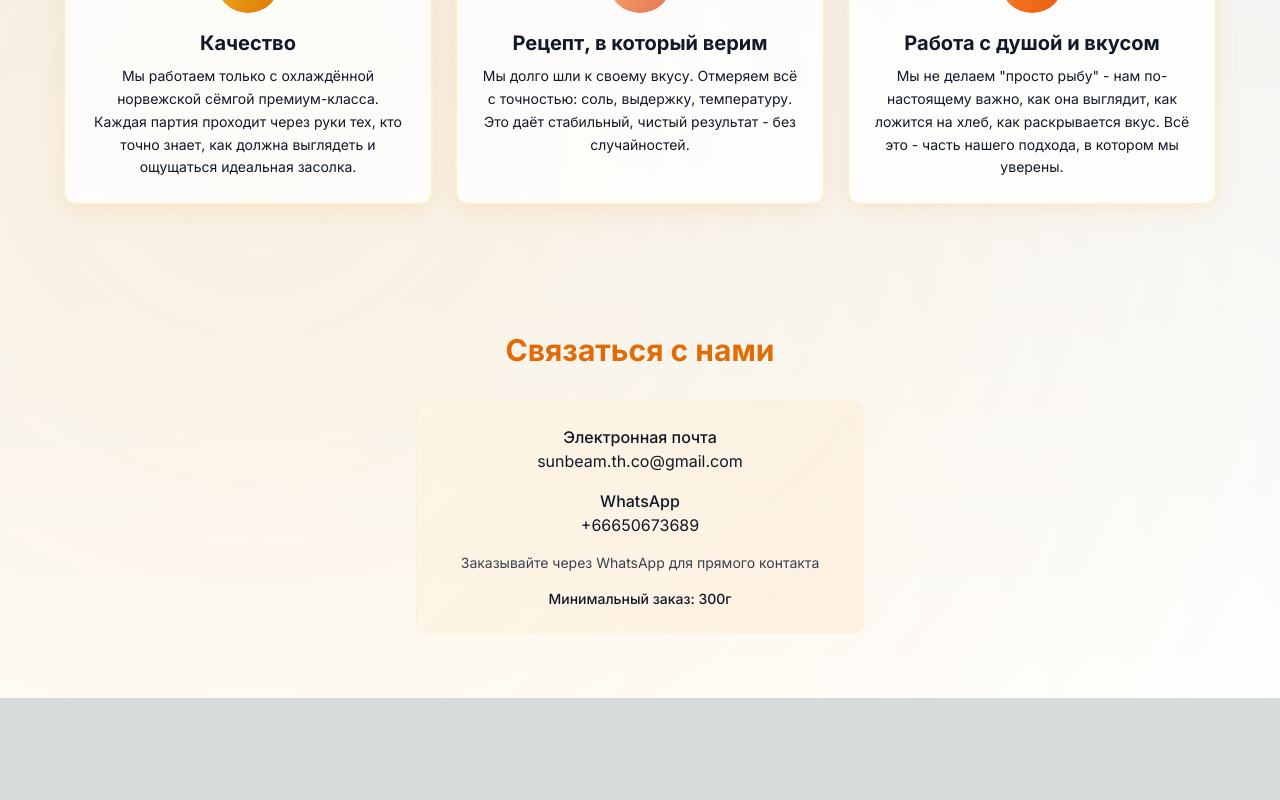
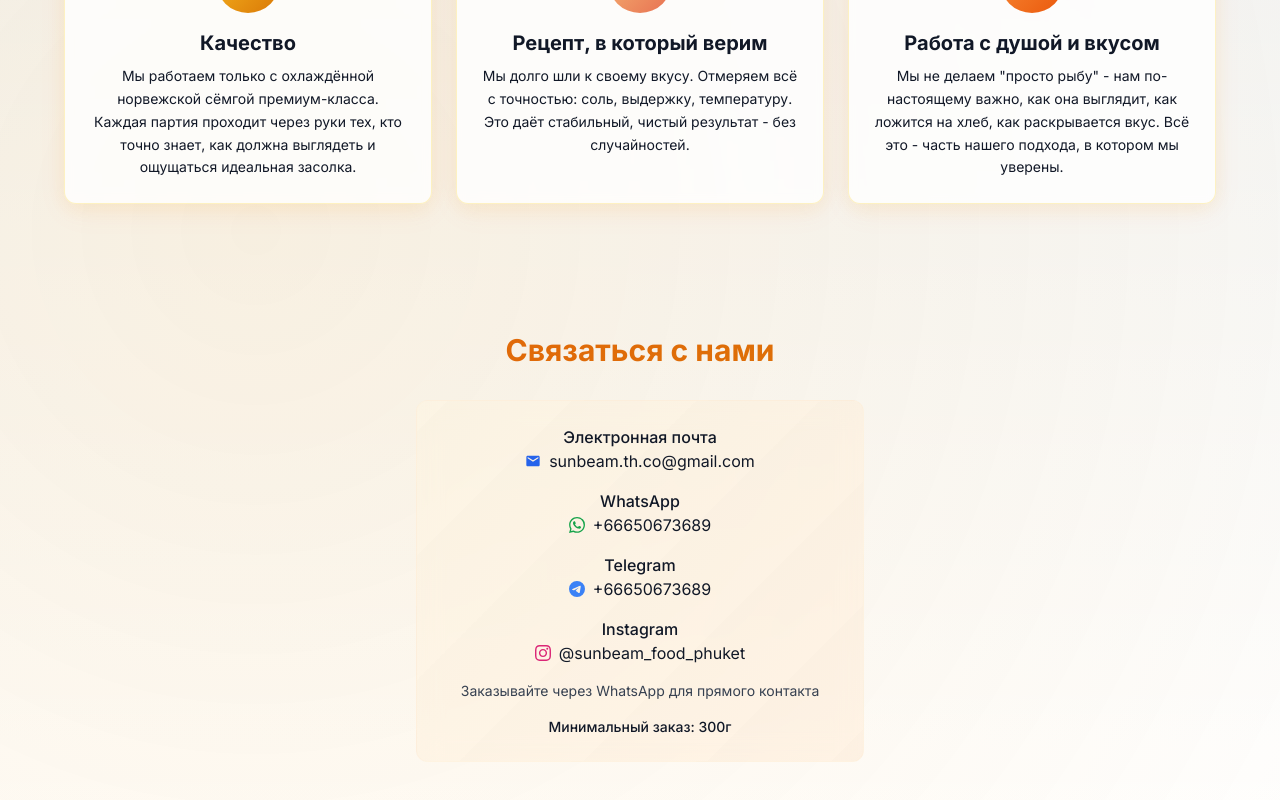
Before and after one commit to Birserg/fish_shop, a Next.js app: page / in a window 1280 px wide. Shown: the part 2232-3032 px from the top of the page. Before the commit the page ends 2930 px from the top, so only its background shows below. Built offline with nearby package versions, Linux system fonts and the light colour scheme.

Commit message:
added instagram and telegram to contacts

```diff
--- a/app/page.tsx
+++ b/app/page.tsx
@@ -137,6 +137,7 @@
       contact: "Contact Us",
       email: "Email",
       whatsapp: "WhatsApp",
+      instagram: "Instagram",
       telegram: "Telegram",
       orderInfo: "Order via WhatsApp for direct contact",
       minOrder: "Minimum order: 300g",
@@ -188,6 +189,7 @@
       contact: "Связаться с нами",
       email: "Электронная почта",
       whatsapp: "WhatsApp",
+      instagram: "Instagram",
       telegram: "Telegram",
       orderInfo: "Заказывайте через WhatsApp для прямого контакта",
       minOrder: "Минимальный заказ: 300г",
@@ -766,8 +768,17 @@
               <p className="text-gray-900 font-medium">{t[language].email}</p>
               <a
                 href="mailto:sunbeam.th.co@gmail.com"
-                className="text-gray-900 hover:text-gray-900 transition-colors"
+                className="text-gray-900 hover:text-gray-900 transition-colors flex items-center justify-center gap-2"
               >
+                <svg
+                  width="16"
+                  height="16"
+                  viewBox="0 0 24 24"
+                  fill="currentColor"
+                  className="text-blue-600"
+                >
+                  <path d="M20 4H4c-1.1 0-1.99.9-1.99 2L2 18c0 1.1.9 2 2 2h16c1.1 0 2-.9 2-2V6c0-1.1-.9-2-2-2zm0 4l-8 5-8-5V6l8 5 8-5v2z"/>
+                </svg>
                 sunbeam.th.co@gmail.com
               </a>
             </div>
@@ -777,9 +788,58 @@
               <a
                 href="https://wa.me/66650673689"
                 target="_blank"
-                className="text-gray-900 hover:text-gray-900 transition-colors"
+                className="text-gray-900 hover:text-gray-900 transition-colors flex items-center justify-center gap-2"
               >
+                <svg
+                  width="16"
+                  height="16"
+                  viewBox="0 0 24 24"
+                  fill="currentColor"
+                  className="text-green-600"
+                >
+                  <path d="M17.472 14.382c-.297-.149-1.758-.867-2.03-.967-.273-.099-.471-.148-.67.15-.197.297-.767.966-.94 1.164-.173.199-.347.223-.644.075-.297-.15-1.255-.463-2.39-1.475-.883-.788-1.48-1.761-1.653-2.059-.173-.297-.018-.458.13-.606.134-.133.298-.347.446-.52.149-.174.198-.298.298-.497.099-.198.05-.371-.025-.52-.075-.149-.669-1.612-.916-2.207-.242-.579-.487-.5-.669-.51-.173-.008-.371-.01-.57-.01-.198 0-.52.074-.792.372-.272.297-1.04 1.016-1.04 2.479 0 1.462 1.065 2.875 1.213 3.074.149.198 2.096 3.2 5.077 4.487.709.306 1.262.489 1.694.625.712.227 1.36.195 1.871.118.571-.085 1.758-.719 2.006-1.413.248-.694.248-1.289.173-1.413-.074-.124-.272-.198-.57-.347m-5.421 7.403h-.004a9.87 9.87 0 01-5.031-1.378l-.361-.214-3.741.982.998-3.648-.235-.374a9.86 9.86 0 01-1.51-5.26c.001-5.45 4.436-9.884 9.888-9.884 2.64 0 5.122 1.03 6.988 2.898a9.825 9.825 0 012.893 6.994c-.003 5.45-4.437 9.884-9.885 9.884m8.413-18.297A11.815 11.815 0 0012.05 0C5.495 0 .16 5.335.157 11.892c0 2.096.547 4.142 1.588 5.945L.057 24l6.305-1.654a11.882 11.882 0 005.683 1.448h.005c6.554 0 11.89-5.335 11.893-11.893A11.821 11.821 0 0020.893 3.488"/>
+                </svg>
                 +66650673689
+              </a>
+            </div>
+
+            <div>
+              <p className="text-gray-900 font-medium">{t[language].telegram}</p>
+              <a
+                href="https://t.me/66650673689"
+                target="_blank"
+                className="text-gray-900 hover:text-gray-900 transition-colors flex items-center justify-center gap-2"
+              >
+                <svg
+                  width="16"
+                  height="16"
+                  viewBox="0 0 24 24"
+                  fill="currentColor"
+                  className="text-blue-500"
+                >
+                  <path d="M11.944 0A12 12 0 0 0 0 12a12 12 0 0 0 12 12 12 12 0 0 0 12-12A12 12 0 0 0 12 0a12 12 0 0 0-.056 0zm4.962 7.224c.1-.002.321.023.465.14a.506.506 0 0 1 .171.325c.016.093.036.306.02.472-.18 1.898-.962 6.502-1.36 8.627-.168.9-.499 1.201-.82 1.23-.696.065-1.225-.46-1.9-.902-1.056-.693-1.653-1.124-2.678-1.8-1.185-.78-.417-1.21.258-1.91.177-.184 3.247-2.977 3.307-3.23.007-.032.014-.15-.056-.212s-.174-.041-.249-.024c-.106.024-1.793 1.14-5.061 3.345-.48.33-.913.49-1.302.48-.428-.008-1.252-.241-1.865-.44-.752-.245-1.349-.374-1.297-.789.027-.216.325-.437.893-.663 3.498-1.524 5.83-2.529 6.998-3.014 3.332-1.386 4.025-1.627 4.476-1.635z"/>
+                </svg>
+                +66650673689
+              </a>
+            </div>
+
+            <div>
+              <p className="text-gray-900 font-medium">{t[language].instagram}</p>
+              <a
+                href="https://www.instagram.com/sunbeam_food_phuket?igsh=MXNxcnFsOXFlM2dhNg=="
+                target="_blank"
+                className="text-gray-900 hover:text-gray-900 transition-colors flex items-center justify-center gap-2"
+              >
+                <svg
+                  width="16"
+                  height="16"
+                  viewBox="0 0 24 24"
+                  fill="currentColor"
+                  className="text-pink-600"
+                >
+                  <path d="M12 2.163c3.204 0 3.584.012 4.85.07 3.252.148 4.771 1.691 4.919 4.919.058 1.265.069 1.645.069 4.849 0 3.205-.012 3.584-.069 4.849-.149 3.225-1.664 4.771-4.919 4.919-1.266.058-1.644.07-4.85.07-3.204 0-3.584-.012-4.849-.07-3.26-.149-4.771-1.699-4.919-4.92-.058-1.265-.07-1.644-.07-4.849 0-3.204.013-3.583.07-4.849.149-3.227 1.664-4.771 4.919-4.919 1.266-.057 1.645-.069 4.849-.069zm0-2.163c-3.259 0-3.667.014-4.947.072-4.358.2-6.78 2.618-6.98 6.98-.059 1.281-.073 1.689-.073 4.948 0 3.259.014 3.668.072 4.948.2 4.358 2.618 6.78 6.98 6.98 1.281.058 1.689.072 4.948.072 3.259 0 3.668-.014 4.948-.072 4.354-.2 6.782-2.618 6.979-6.98.059-1.28.073-1.689.073-4.948 0-3.259-.014-3.667-.072-4.947-.196-4.354-2.617-6.78-6.979-6.98-1.281-.059-1.69-.073-4.949-.073zm0 5.838c-3.403 0-6.162 2.759-6.162 6.162s2.759 6.163 6.162 6.163 6.162-2.759 6.162-6.163c0-3.403-2.759-6.162-6.162-6.162zm0 10.162c-2.209 0-4-1.79-4-4 0-2.209 1.791-4 4-4s4 1.791 4 4c0 2.21-1.791 4-4 4zm6.406-11.845c-.796 0-1.441.645-1.441 1.44s.645 1.44 1.441 1.44c.795 0 1.439-.645 1.439-1.44s-.644-1.44-1.439-1.44z"/>
+                </svg>
+                @sunbeam_food_phuket
               </a>
             </div>
 
```
